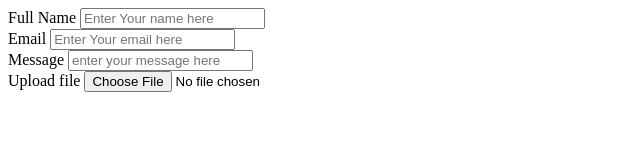
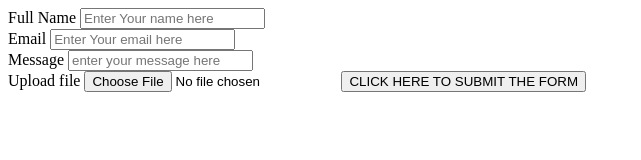
Before and after one commit to sahilkhandpur/Netlifyforms, a plain HTML site: page index.html in a window 1280 px wide. Shown: the whole page, without its empty margins (0-641 px from the left). Drawn offline with Linux system fonts and the light colour scheme.

Commit message:
Update index.html

```diff
--- a/index.html
+++ b/index.html
@@ -19,6 +19,7 @@
         <br>
         <label>Upload file</label>
         <input type="file" placeholder="Upload your files here" id="file" name="file">
+        <button type="Submit">CLICK HERE TO SUBMIT THE FORM</button>
 
         <div data-netlify-recaptcha="true">
 
```
